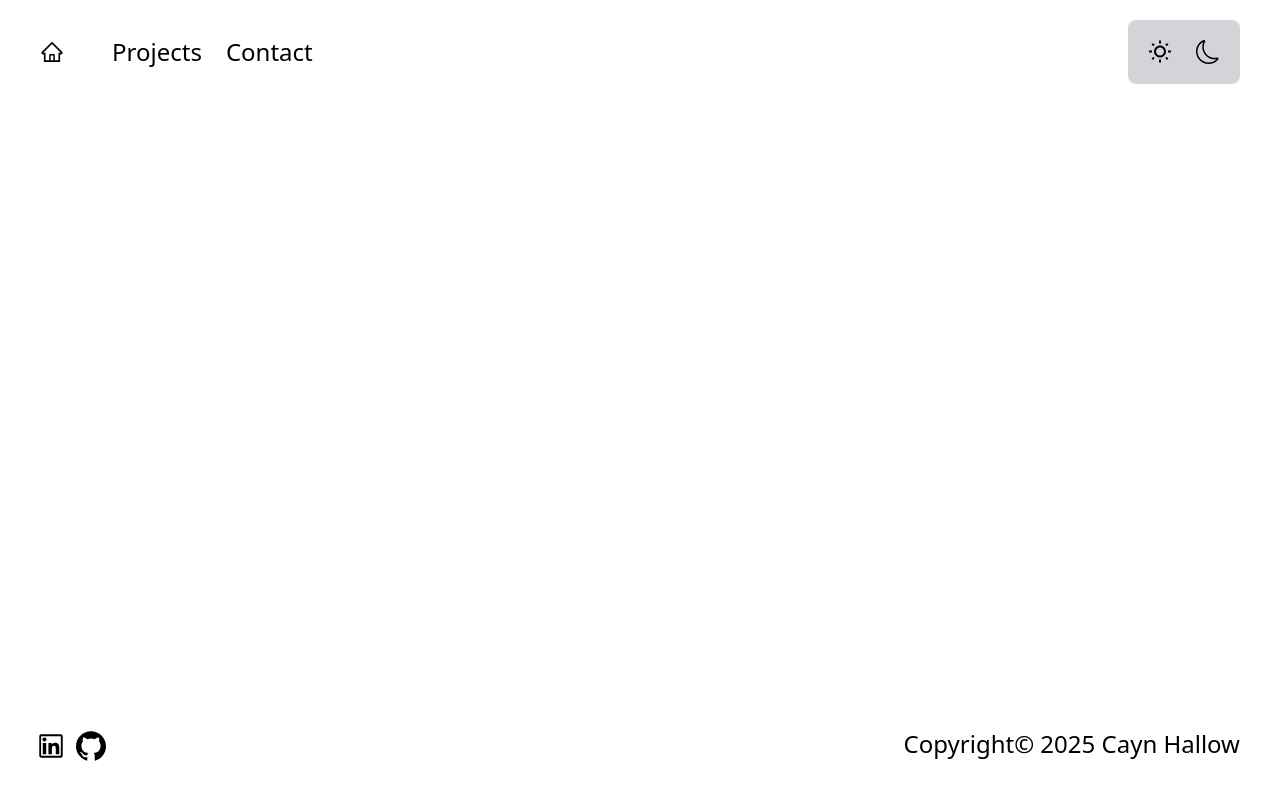
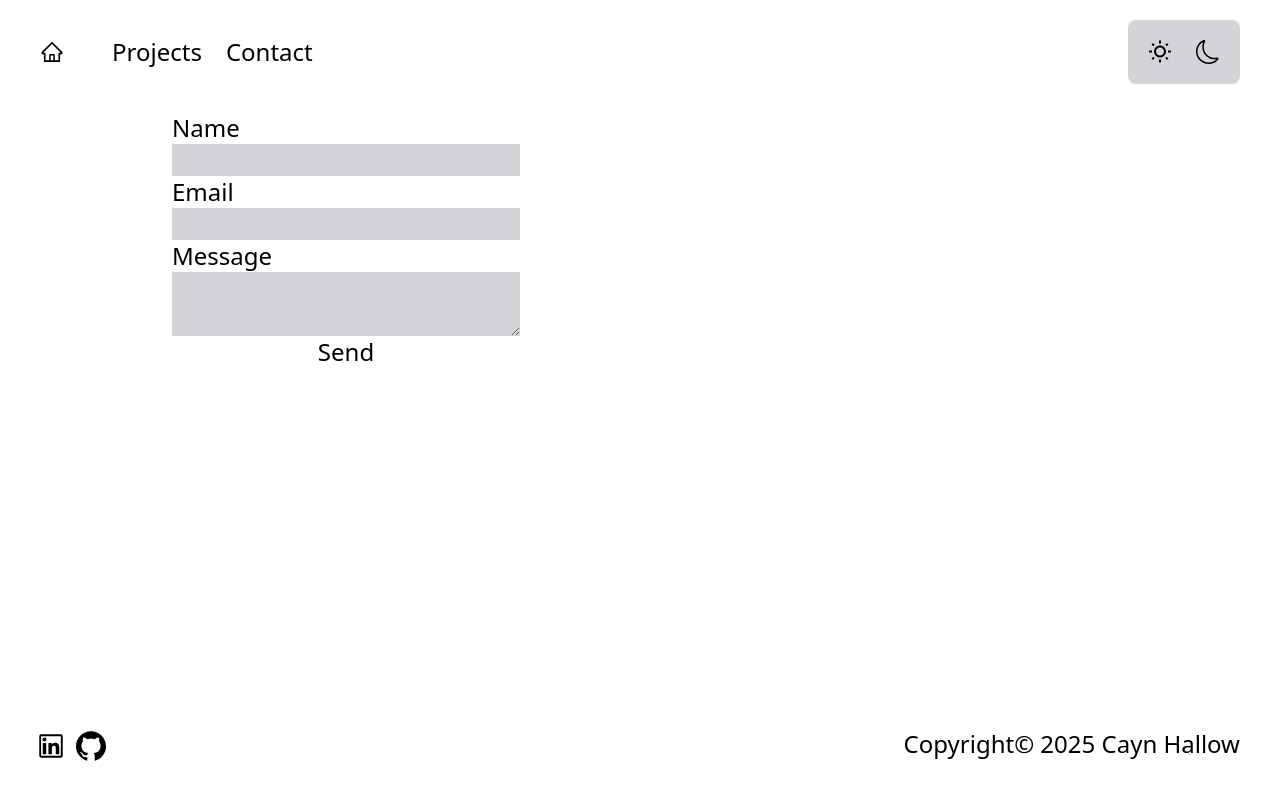
Before and after one commit to caynh/caynh.github.io, a React (Vite) app: page /contact in a window 1280 px wide. Shown: the top 800 px of the page. Built offline with nearby package versions, Linux system fonts and the light colour scheme.

Commit message:
Added contact form with emailjs and toast for successful and failed errors

```diff
--- a/package.json
+++ b/package.json
@@ -15,6 +15,7 @@
     "motion": "^12.23.12",
     "react": "^19.0.0",
     "react-dom": "^19.0.0",
+    "react-hot-toast": "^2.6.0",
     "react-icons": "^5.5.0",
     "react-router-dom": "^7.8.1",
     "tailwindcss": "^4.1.5"
--- a/src/components/Contact.jsx
+++ b/src/components/Contact.jsx
@@ -1,9 +1,44 @@
-
+import React, { useRef } from 'react';
+import emailjs from '@emailjs/browser';
+import toast, { Toaster } from 'react-hot-toast';
 
 export default function Contact() {
-    return (
+  const form = useRef();
+
+  const sendEmail = (e) => {
+    e.preventDefault();
+
+    emailjs
+      .sendForm(
+         import.meta.env.VITE_EMAIL_SERVICE_ID,
+         import.meta.env.VITE_EMAIL_TEMPLATE_ID,
+         form.current,
+         import.meta.env.VITE_EMAIL_PUBLIC_KEY
+)
+      .then(
+        () => {
+          toast.success('Email sent successfully!');
+          form.current.reset();
+        },
+        (error) => {
+          toast.error('Failed to send email. Please try again.')
+          console.log('FAILED...', error.text);
+        },
+      );
+  };
+
+  return (
     <div>
-
+      <Toaster position="bottom-center" reverseOrder={false} />
+        <form className = 'flex flex-col fixed text-left pt-20 text-2xl'ref={form} onSubmit={sendEmail}>
+          <label>Name</label>
+          <input type="text" name="user_name" className='bg-zinc-300 hover:bg-zinc-100' />
+          <label>Email</label>
+          <input type="email" name="user_email" className='bg-zinc-300 hover:bg-zinc-100' />
+          <label>Message</label>
+          <textarea name="message" className='bg-zinc-300 hover:bg-zinc-100' />
+          <input type="submit" value="Send" />
+        </form>
     </div>
   );
 };
```
Also changed, not shown: 2 other files (tests, documents, lock files or other folders).
